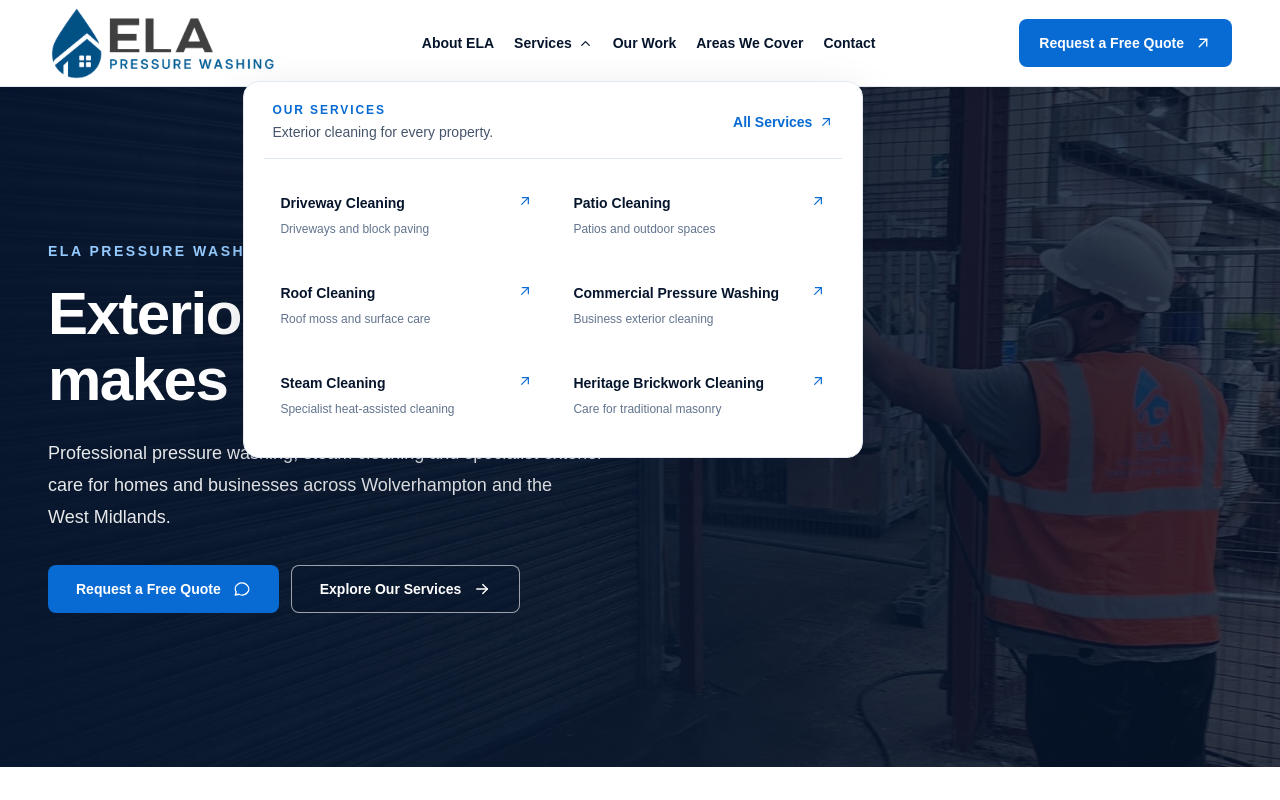
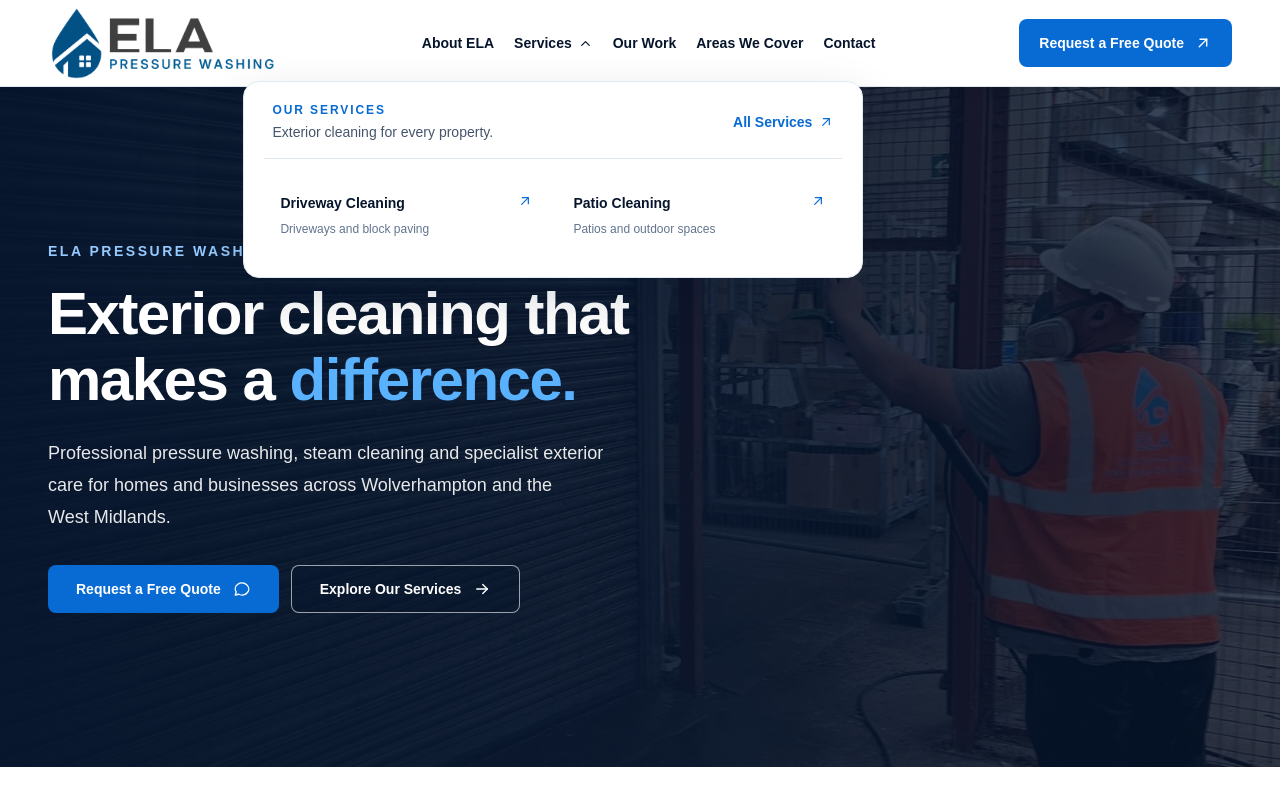
Before and after one commit to jake4369/ela-draft, a Next.js app: page / in a window 1280 px wide. Both pictures are taken after a click on the button "Services". Shown: the top 800 px of the page. Built offline with nearby package versions, Linux system fonts and the light colour scheme.

Commit message:
Fix dropdown

```diff
--- a/app/components/ServicesDropdown.jsx
+++ b/app/components/ServicesDropdown.jsx
@@ -2,45 +2,53 @@
 
 import { useEffect, useId, useRef, useState } from "react";
 import Link from "next/link";
+import { usePathname } from "next/navigation";
 
 import { IconArrowUpRight, IconChevronDown } from "@tabler/icons-react";
 
-const LIVE_SITE = "https://ela-draft.vercel.app/";
-
+// Change ready to true when each service page is completed.
 const services = [
   {
     title: "Driveway Cleaning",
     description: "Driveways and block paving",
-    href: `${LIVE_SITE}/services/driveway-cleaning`,
+    href: "/services/driveway-cleaning",
+    ready: true,
   },
   {
     title: "Patio Cleaning",
     description: "Patios and outdoor spaces",
-    href: `${LIVE_SITE}/services/patio-cleaning`,
+    href: "/services/patio-cleaning",
+    ready: true,
   },
   {
     title: "Roof Cleaning",
-    description: "Roof moss and surface care",
-    href: `${LIVE_SITE}/services/roof-cleaning`,
+    description: "Roof moss removal and surface care",
+    href: "/services/roof-cleaning",
+    ready: false,
   },
   {
     title: "Commercial Pressure Washing",
     description: "Business exterior cleaning",
-    href: `${LIVE_SITE}/services/commercial-pressure-washing`,
+    href: "/services/commercial-pressure-washing",
+    ready: false,
   },
   {
     title: "Steam Cleaning",
     description: "Specialist heat-assisted cleaning",
-    href: `${LIVE_SITE}/services/steam-cleaning`,
+    href: "/services/steam-cleaning",
+    ready: false,
   },
   {
     title: "Heritage Brickwork Cleaning",
     description: "Care for traditional masonry",
-    href: `${LIVE_SITE}/services/heritage-brickwork-cleaning`,
+    href: "/services/heritage-brickwork-cleaning",
+    ready: false,
   },
 ];
 
-const allServicesHref = `${LIVE_SITE}/services`;
+const availableServices = services.filter((service) => service.ready);
+
+const allServicesHref = "/services";
 
 // DESKTOP DROPDOWN
 
@@ -49,7 +57,14 @@ export function DesktopServicesDropdown() {
   const containerRef = useRef(null);
   const buttonRef = useRef(null);
   const panelId = useId();
+  const pathname = usePathname();
 
+  // Close the menu after route changes, including browser history.
+  useEffect(() => {
+    setOpen(false);
+  }, [pathname]);
+
+  // Handle outside interactions and Escape.
   useEffect(() => {
     if (!open) return;
 
@@ -88,6 +103,10 @@ export function DesktopServicesDropdown() {
       document.removeEventListener("keydown", handleKeyDown);
     };
   }, [open]);
+
+  function closeDropdown() {
+    setOpen(false);
+  }
 
   return (
     <div ref={containerRef} className="relative">
@@ -134,7 +153,7 @@ export function DesktopServicesDropdown() {
           shadow-[0_20px_50px_rgba(6,21,44,0.16)]
         "
       >
-        {/* MENU HEADING */}
+        {/* Menu heading */}
         <div
           className="
             mb-4 flex items-center
@@ -161,6 +180,7 @@ export function DesktopServicesDropdown() {
 
           <Link
             href={allServicesHref}
+            onClick={closeDropdown}
             className="
               inline-flex shrink-0 items-center
               gap-1.5 rounded-sm
@@ -176,12 +196,13 @@ export function DesktopServicesDropdown() {
           </Link>
         </div>
 
-        {/* SERVICE LINKS */}
+        {/* Available service links */}
         <ul className="grid grid-cols-2 gap-2">
-          {services.map((service) => (
-            <li key={service.title} className="min-w-0">
+          {availableServices.map((service) => (
+            <li key={service.href} className="min-w-0">
               <Link
                 href={service.href}
+                onClick={closeDropdown}
                 className="
                   group/item flex h-full
                   min-h-[82px] flex-col
@@ -286,9 +307,9 @@ export function MobileServicesDropdown() {
         </Link>
 
         <ul className="border-t border-slate-200">
-          {services.map((service) => (
+          {availableServices.map((service) => (
             <li
-              key={service.title}
+              key={service.href}
               className="
                 border-b border-slate-200/70
                 last:border-b-0
@@ -313,7 +334,9 @@ export function MobileServicesDropdown() {
                 <IconArrowUpRight
                   size={16}
                   stroke={1.8}
-                  className="shrink-0 text-[#086bd4]"
+                  className="
+                    shrink-0 text-[#086bd4]
+                  "
                   aria-hidden="true"
                 />
               </Link>
```
